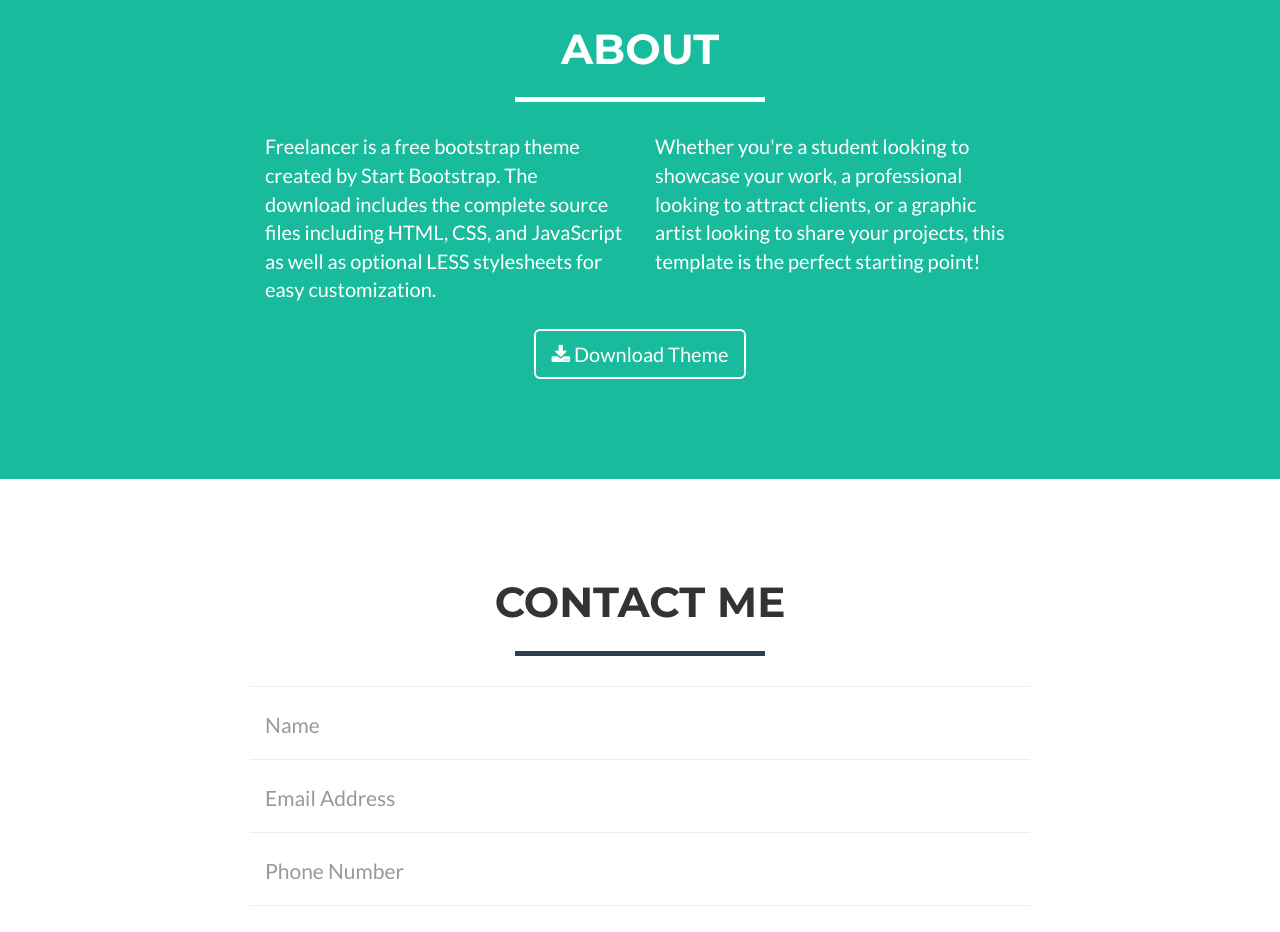
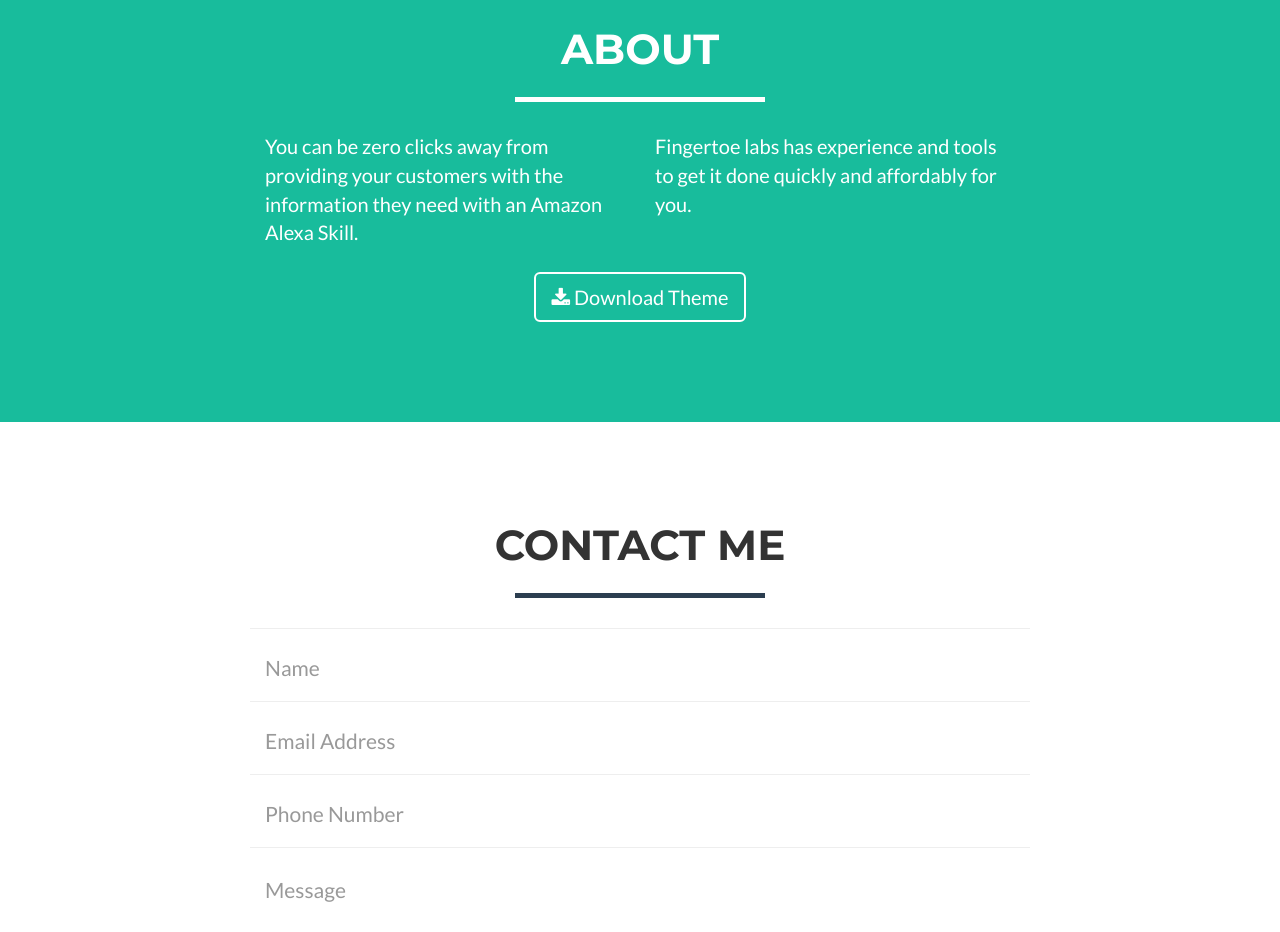
Before and after one commit to fingertoelabs/fingertoelabs.github.io, a website: page index.html in a window 1280 px wide. Shown: the part 1740-2672 px from the top of the page. Drawn offline with nearby package versions, Linux system fonts and the light colour scheme.

Commit message:
Updated about text
replaced boilerplate with draft

```diff
--- a/index.html
+++ b/index.html
@@ -167,10 +167,10 @@
             </div>
             <div class="row">
                 <div class="col-lg-4 col-lg-offset-2">
-                    <p>Freelancer is a free bootstrap theme created by Start Bootstrap. The download includes the complete source files including HTML, CSS, and JavaScript as well as optional LESS stylesheets for easy customization.</p>
+                    <p>You can be zero clicks away from providing your customers with the information they need with an Amazon Alexa Skill.  </p>
                 </div>
                 <div class="col-lg-4">
-                    <p>Whether you're a student looking to showcase your work, a professional looking to attract clients, or a graphic artist looking to share your projects, this template is the perfect starting point!</p>
+                    <p>Fingertoe labs has experience and tools to get it done quickly and affordably for you.</p>
                 </div>
                 <div class="col-lg-8 col-lg-offset-2 text-center">
                     <a href="#" class="btn btn-lg btn-outline">
```
